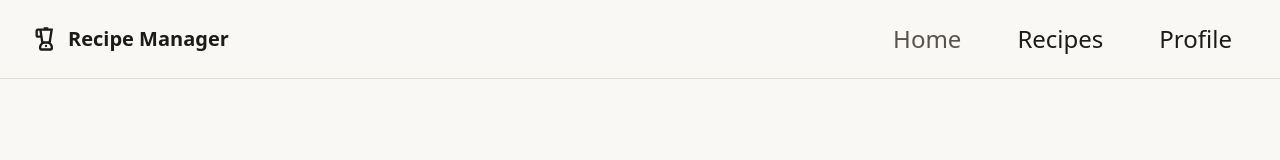
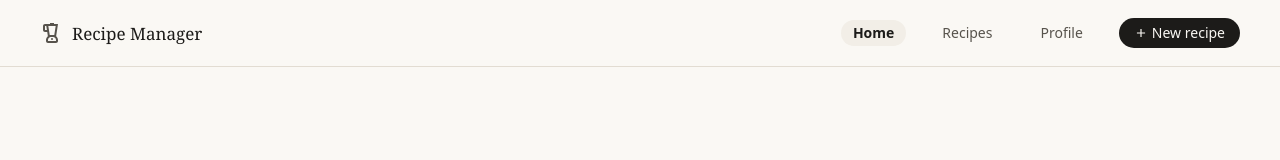
Before and after one commit to guillerlp/RecipeManager, a React (Vite) app in the folder RecipeManager/recipe-manager-frontend/: page / in a window 1280 px wide. Shown: the top 160 px of the page. Built offline with nearby package versions, Linux system fonts and the light colour scheme.

Commit message:
Restyle the header as the editorial masthead (R-16)
Co-Authored-By: Claude Opus 5 <noreply@anthropic.com>

```diff
--- a/RecipeManager/recipe-manager-frontend/src/components/layout/Header/Header.module.css
+++ b/RecipeManager/recipe-manager-frontend/src/components/layout/Header/Header.module.css
@@ -1,11 +1,10 @@
 /* Header.module.css */
 
 .headerBar {
-  display: grid;
-  grid-template-columns: auto 1fr;
+  display: flex;
+  justify-content: space-between;
   align-items: center;
-  gap: var(--spacing-lg);
-  padding: var(--spacing-md) var(--spacing-xl);
+  padding: 1.125rem 2.5rem;
   color: var(--ink);
   border-bottom: 1px solid var(--rule);
   box-sizing: border-box;
@@ -18,8 +17,12 @@
   min-width: 0;
 }
 
-/* Nav sits on the right on wide screens */
-.nav { justify-self: end; }
+/* Nav + "New recipe" pill grouped on the right */
+.actions {
+  display: flex;
+  align-items: center;
+  gap: var(--spacing-lg);
+}
 
 /* Horizontal list of text links */
 .navList {
@@ -31,31 +34,25 @@
   padding: 0;
 }
 
+.newRecipe {
+  display: inline-flex;
+  align-items: center;
+  gap: var(--spacing-xs);
+  background: var(--ink);
+  color: var(--paper);
+  padding: 0.5rem 0.9375rem;
+  border-radius: var(--radius-pill);
+  text-decoration: none;
+  composes: ui from '@/styles/typography.module.css';
+}
+
+.newRecipeIcon {
+  font-size: 1em;
+}
+
 /* ---------- Responsive ---------- */
 @media (max-width: 768px) {
-  .headerBar {
-    grid-template-columns: 1fr;
-    grid-auto-rows: auto;
-    row-gap: var(--spacing-sm);
-    padding: var(--spacing-md) var(--spacing-lg);
-  }
-
-  .brand {
-    justify-content: center;
-  }
-
-  .nav {
-    justify-self: center;
-    width: 100%;
-  }
-
-  .navList {
-    justify-content: center;
-    flex-wrap: wrap;
-    gap: var(--spacing-md);
+  .actions {
+    display: none;
   }
 }
-
-@media (max-width: 480px) {
-  .navList { gap: var(--spacing-sm); }
-}
--- a/RecipeManager/recipe-manager-frontend/src/components/layout/Header/Header.tsx
+++ b/RecipeManager/recipe-manager-frontend/src/components/layout/Header/Header.tsx
@@ -1,5 +1,7 @@
 // components/layout/header/Header.tsx
+import { Link } from 'react-router-dom';
 import { Logo, NavLink } from '@/components/ui';
+import { AddIcon } from '@/components/ui/Icon';
 import styles from './Header.module.css';
 
 export const Header: React.FC = () => {
@@ -9,7 +11,8 @@ export const Header: React.FC = () => {
         <Logo />
       </div>
 
-      <nav aria-label="Primary navigation" className={styles.nav}>
+      <div className={styles.actions}>
+        <nav aria-label="Primary navigation">
           <ul className={styles.navList}>
             <li>
               <NavLink to="/">
@@ -28,6 +31,12 @@ export const Header: React.FC = () => {
             </li>
           </ul>
         </nav>
+
+        <Link to="/recipes/new" className={styles.newRecipe}>
+          <AddIcon className={styles.newRecipeIcon} />
+          New recipe
+        </Link>
+      </div>
     </header>
   );
 };
--- a/RecipeManager/recipe-manager-frontend/src/components/ui/Icon/index.ts
+++ b/RecipeManager/recipe-manager-frontend/src/components/ui/Icon/index.ts
@@ -1,3 +1,3 @@
 // src/components/ui/Icon/index.ts
 
-export { BedtimeIcon, BlenderOutlinedIcon, SearchIcon, SunnyIcon } from './Icon'
+export { AddIcon, BedtimeIcon, BlenderOutlinedIcon, SearchIcon, SunnyIcon } from './Icon'
--- a/RecipeManager/recipe-manager-frontend/src/components/ui/Logo/Logo.module.css
+++ b/RecipeManager/recipe-manager-frontend/src/components/ui/Logo/Logo.module.css
@@ -8,11 +8,10 @@
 }
 
 .icon {
-  font-size: 28px;
+  color: var(--ink-2);
 }
 
 .text {
-  font-size: 1.25rem;
-  font-weight: 700;
+  font: 500 1.0625rem/1 var(--font-serif);
   white-space: nowrap;
 }
--- a/RecipeManager/recipe-manager-frontend/src/components/ui/NavLink/NavLink.module.css
+++ b/RecipeManager/recipe-manager-frontend/src/components/ui/NavLink/NavLink.module.css
@@ -1,19 +1,26 @@
 /* NavLink.module.css */
 
 .navLink {
+  composes: ui from '@/styles/typography.module.css';
   text-decoration: none;
-  padding: 0.3rem 1rem;
-  color: var(--ink);
-  font-size: 1.5rem;
+  padding: 0.375rem 0.75rem;
+  border-radius: var(--radius-pill);
+  color: var(--ink-2);
   display: inline-block;
-  font-weight: 500;
 }
 
 .navLink:not(.active):hover {
   color: var(--accent);
 }
 
-.active {
-  color: var(--ink-2);
-  font-weight: 400;
+/*
+ * Qualified as `.navLink.active` (not bare `.active`) so this outranks the composed `ui` role's
+ * `font: var(--type-ui)` shorthand on specificity. A single class here would tie with `.navLink`
+ * on specificity and lose on source order, since `typography.module.css`'s rule is emitted after
+ * this file's in the bundle — `font-weight: 600` would be set but never rendered.
+ */
+.navLink.active {
+  color: var(--ink);
+  background: var(--paper-2);
+  font-weight: 600;
 }
```
Lines whose indentation alone changed are shown as unchanged.
